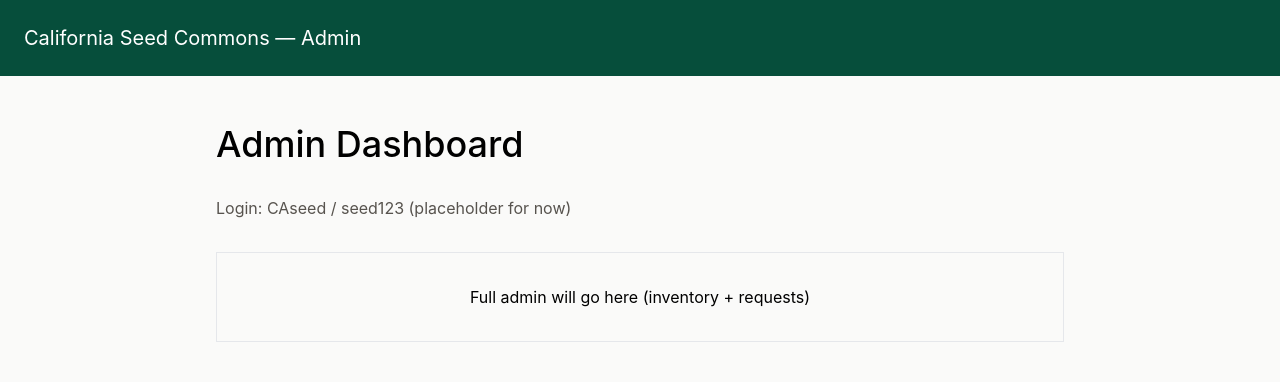
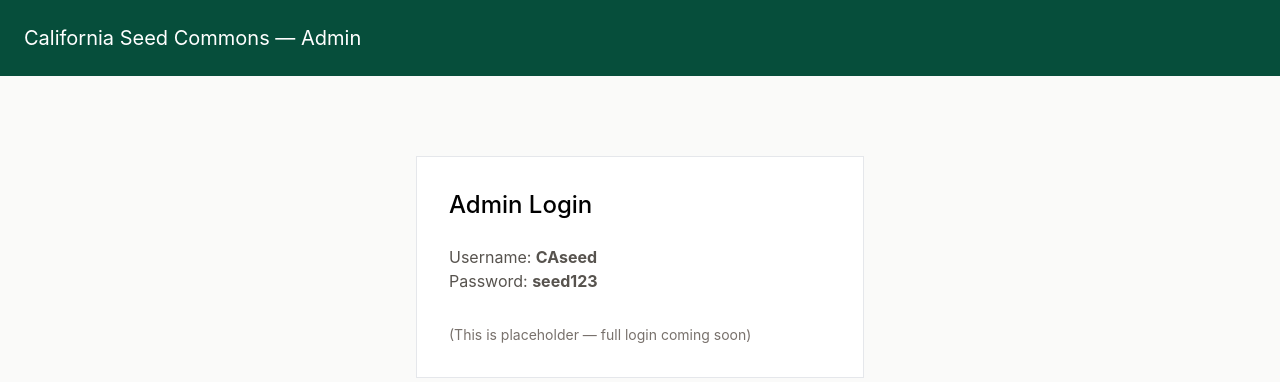
Before and after one commit to gabeperezparra-hue/california-seed-commons, a Next.js app: page /admin in a window 1280 px wide. Shown: the top 382 px of the page. Built offline with nearby package versions, Linux system fonts and the light colour scheme.

Commit message:
Update page.tsx

```diff
--- a/app/admin/page.tsx
+++ b/app/admin/page.tsx
@@ -1,11 +1,10 @@
-export default function AdminPage() {
+export default function AdminLogin() {
   return (
-    <div className="max-w-4xl mx-auto px-6 py-12">
-      <h1 className="text-4xl font-medium mb-8">Admin Dashboard</h1>
-      <p className="text-stone-600">Login: CAseed / seed123 (placeholder for now)</p>
-      <div className="mt-8 p-8 border text-center">
-        Full admin will go here (inventory + requests)
-      </div>
+    <div className="max-w-md mx-auto mt-20 p-8 border bg-white">
+      <h2 className="text-2xl font-medium mb-6">Admin Login</h2>
+      <p className="text-stone-600">Username: <strong>CAseed</strong></p>
+      <p className="text-stone-600">Password: <strong>seed123</strong></p>
+      <p className="mt-8 text-sm text-stone-500">(This is placeholder — full login coming soon)</p>
     </div>
   );
 }
```
